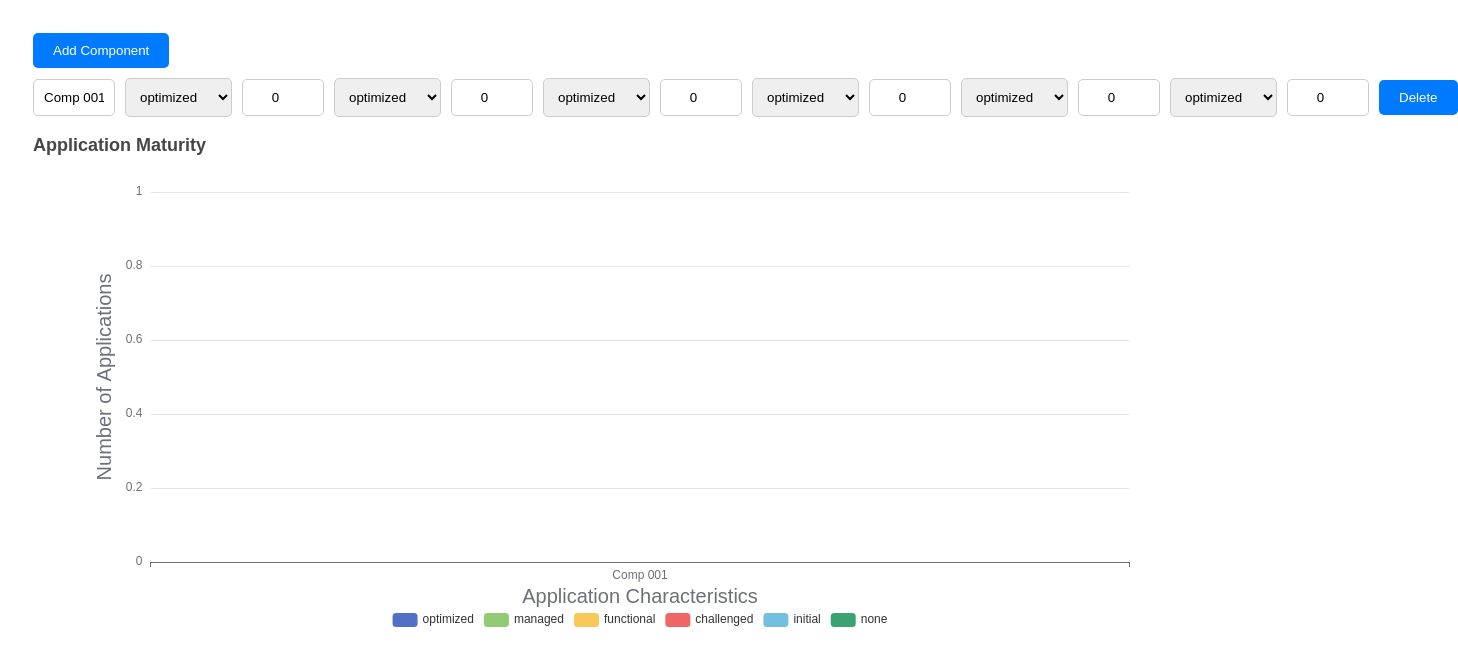
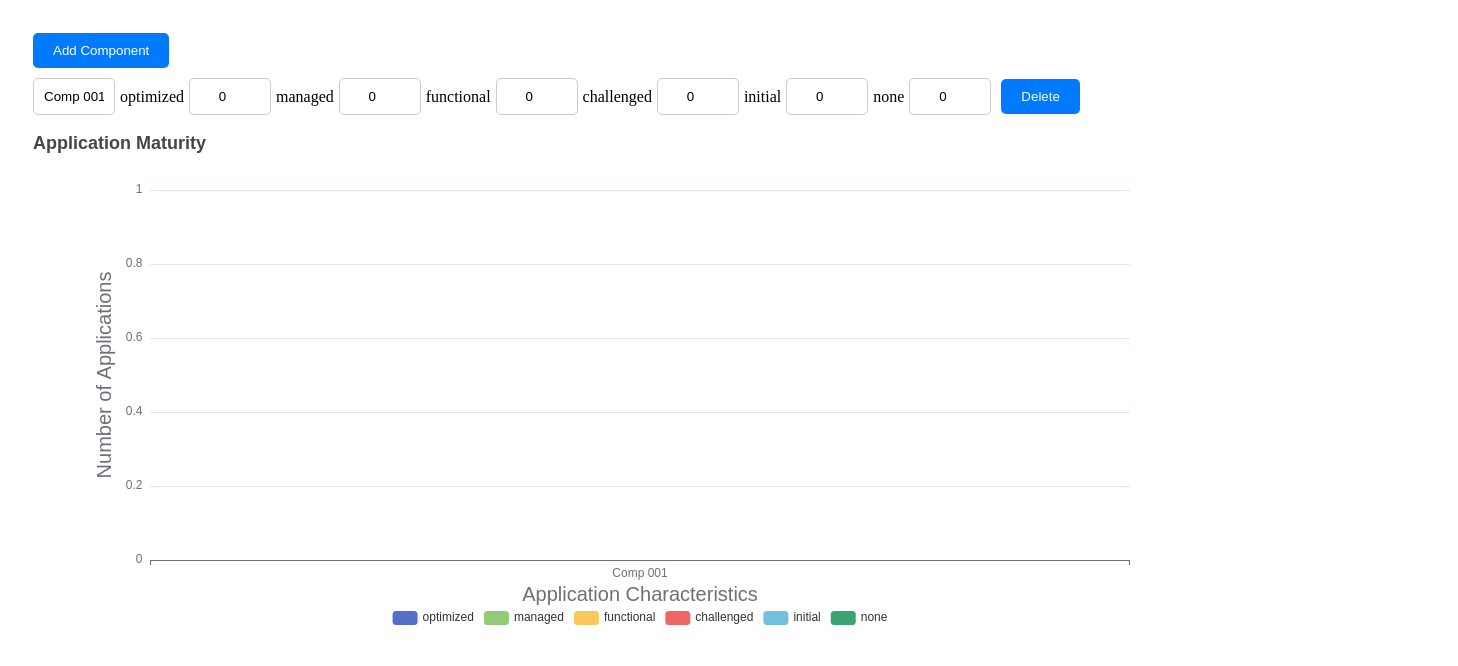
Before and after one commit to Zayan-dev/graphs, a React (Vite) app: page /sample4 in a window 1280 px wide. Both pictures are taken after a click on the button "Add Component". Shown: the top 666 px of the page, 1458 px wide, since content can reach past the window. Built offline with nearby package versions, Linux system fonts and the light colour scheme.

Commit message:
Sample4 /updated

```diff
--- a/src/components/Sample4.jsx
+++ b/src/components/Sample4.jsx
@@ -28,13 +28,6 @@ const Input = styled.input`
   text-align: center;
 `;
 
-const Select = styled.select`
-  margin: 5px;
-  padding: 10px;
-  border: 1px solid #ccc;
-  border-radius: 5px;
-`;
-
 const Label = styled.label`
   display: flex;
   align-items: center;
@@ -42,12 +35,12 @@ const Label = styled.label`
 `;
 
 const Sample4 = () => {
+  const categories = ['optimized', 'managed', 'functional', 'challenged', 'initial', 'none'];
   const [data, setData] = useState([
-    ['criticality', 'optimized', 'managed', 'functional', 'challenged', 'initial', 'none']
+    ['criticality', ...categories]
   ]);
 
   useEffect(() => {
-    // Initialize chart when component mounts or updates
     const chartDom = document.getElementById('sample-4');
     const myChart = echarts.init(chartDom);
 
@@ -79,11 +72,10 @@ const Sample4 = () => {
 
     myChart.setOption(option);
 
-    // Clean up when component unmounts
     return () => {
       myChart.dispose();
     };
-  }, [data]); // Dependency array ensures this effect runs whenever 'data' changes
+  }, [data]);
 
   const handleCategoryChange = (index, category, value) => {
     setData(prevData => {
@@ -122,22 +114,12 @@ const Sample4 = () => {
             value={row[0]}
             onChange={(e) => handleComponentNameChange(rowIndex + 1, e.target.value)}
           />
-          {row.slice(1).map((value, colIndex) => (
+          {categories.map((category, colIndex) => (
             <React.Fragment key={colIndex}>
-              <Select
-                value={value}
-                onChange={(e) => handleCategoryChange(rowIndex + 1, colIndex + 1, e.target.value)}
-              >
-                <option value={0}>optimized</option>
-                <option value={1}>managed</option>
-                <option value={2}>functional</option>
-                <option value={3}>challenged</option>
-                <option value={4}>initial</option>
-                <option value={5}>none</option>
-              </Select>
+              <span>{category}</span>
               <Input
                 type="number"
-                value={value}
+                value={row[colIndex + 1]}
                 onChange={(e) => handleCategoryChange(rowIndex + 1, colIndex + 1, e.target.value)}
               />
             </React.Fragment>
```
